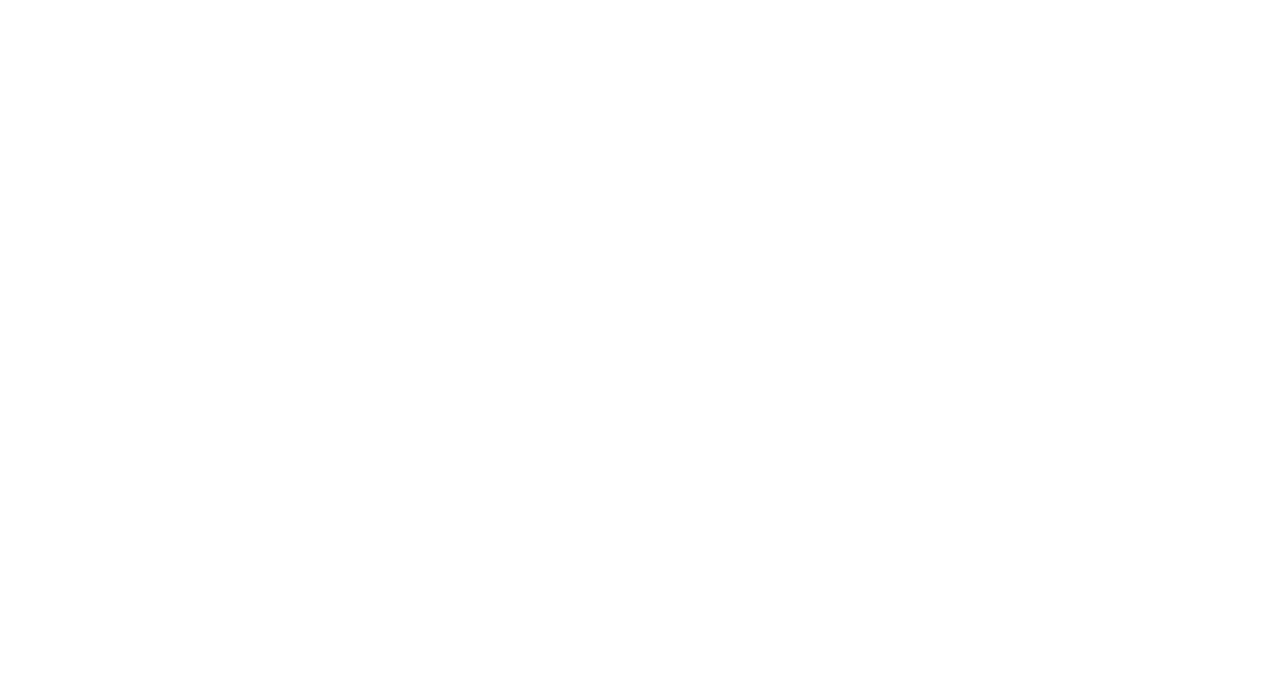
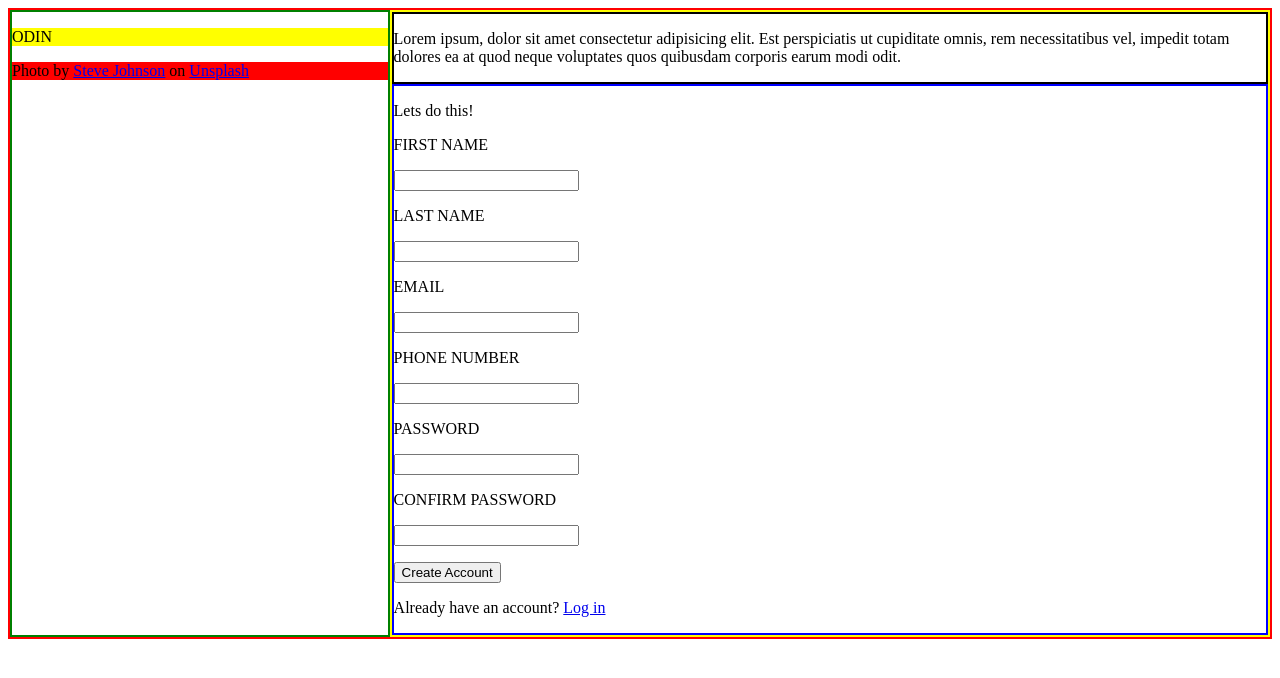
Before and after one commit to daniel-elward/signup-form, a plain HTML site: page index.html in a window 1280 px wide. Drawn offline with Linux system fonts and the light colour scheme.

Commit message:
initial outline
setup the basic layout.

```diff
--- a/index.html
+++ b/index.html
@@ -8,5 +8,41 @@
 </head>
 <body>
 
+<div class="wrapper">
+    <div class="left-col">
+        <div class="heading-banner"><p>ODIN</p></div>
+        <div class="credit"><p>Photo by <a href="https://unsplash.com/@steve_j?utm_content=creditCopyText&utm_medium=referral&utm_source=unsplash">Steve Johnson</a> on <a href="https://unsplash.com/photos/a-computer-generated-image-of-blue-squares-37Ue2JLXHvE?utm_content=creditCopyText&utm_medium=referral&utm_source=unsplash">Unsplash</a>
+        </p></div>
+    </div>
+    <div class="right-col">
+        <div class="intro-text"><p>Lorem ipsum, dolor sit amet consectetur adipisicing elit. Est perspiciatis ut cupiditate omnis, rem necessitatibus vel, impedit totam dolores ea at quod neque voluptates quos quibusdam corporis earum modi odit.</p></div>
+        <div class="signup-form">
+            <p>Lets do this!</p>
+            <form action="#">
+                <p><label for="first-name">FIRST NAME</label></p>
+                <p><input type="text" id="first-name"></p>
+
+                <p><label for="last-name">LAST NAME</label></p>
+                <p><input type="text" id="last-name"></p>
+
+                <p><label for="email" name="email">EMAIL</label></p>
+                <p><input type="email" id="email"></p>
+
+                <p><label for="phone-number">PHONE NUMBER</label></p>
+                <p><input type="number" id="phone-number"></p>
+
+                <p><label for="password">PASSWORD</label></p>
+                <p><input type="password" id="password"></p>
+
+                <p><label for="password">CONFIRM PASSWORD</label></p>
+                <p><input type="password" id="password"></p>
+
+                <button type="submit">Create Account</button>
+            </form>
+            <p>Already have an account? <a href="#">Log in</a></p>
+        </div>
+    </div>
+</div>
+
 </body>
 </html>
--- a/style.css
+++ b/style.css
@@ -0,0 +1,41 @@
+.wrapper {
+    display: flex;
+
+    border: 2px solid red;
+}
+
+.left-col {
+    width: 30vw;
+
+    border: 2px solid green;
+}
+
+.heading-banner {
+
+
+    background-color: yellow;
+}
+
+.credit {
+
+
+    background-color: red;
+}
+
+.right-col {
+    width: 70vw;
+
+    border: 2px solid yellow;
+}
+
+.intro-text {
+
+
+    border: 2px solid black;
+}
+
+.signup-form {
+
+
+    border:2px solid blue
+}
```
